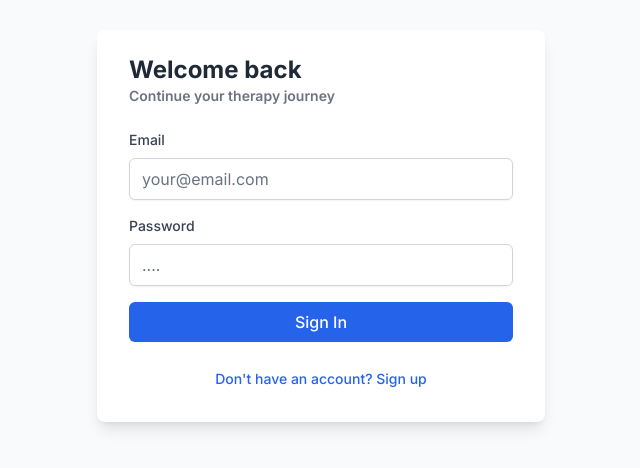
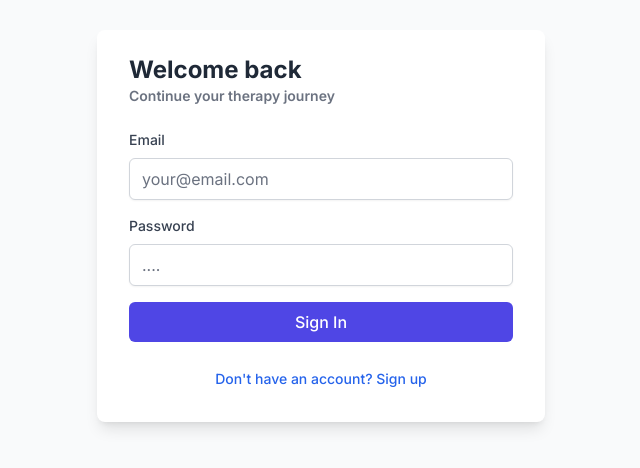
Before and after one commit to aditya-vinodh/bolt-hackathon, a Next.js app: page / in a window 1280 px wide. Shown: the part 182-650 px from the top of the page, without its empty margins (319-959 px from the left). Built offline with nearby package versions, Linux system fonts and the light colour scheme.

Commit message:
Updated trace

```diff
--- a/components/AuthForm.tsx
+++ b/components/AuthForm.tsx
@@ -94,7 +94,7 @@ export default function AuthForm({ mode, onToggleMode }: AuthFormProps) {
           <button
             type="submit"
             disabled={loading}
-            className="w-full bg-blue-600 hover:bg-blue-700 disabled:bg-blue-400 text-white font-medium py-2 px-4 rounded-md transition duration-200 focus:outline-none focus:ring-2 focus:ring-blue-500 focus:ring-offset-2"
+            className="w-full bg-indigo-600 hover:bg-indigo-700 disabled:bg-indigo-400 text-white font-medium py-2 px-4 rounded-md transition duration-200 focus:outline-none focus:ring-2 focus:ring-indigo-500 focus:ring-offset-2"
           >
             {loading ? 'Loading...' : mode === 'login' ? 'Sign In' : 'Sign Up'}
           </button>
```
